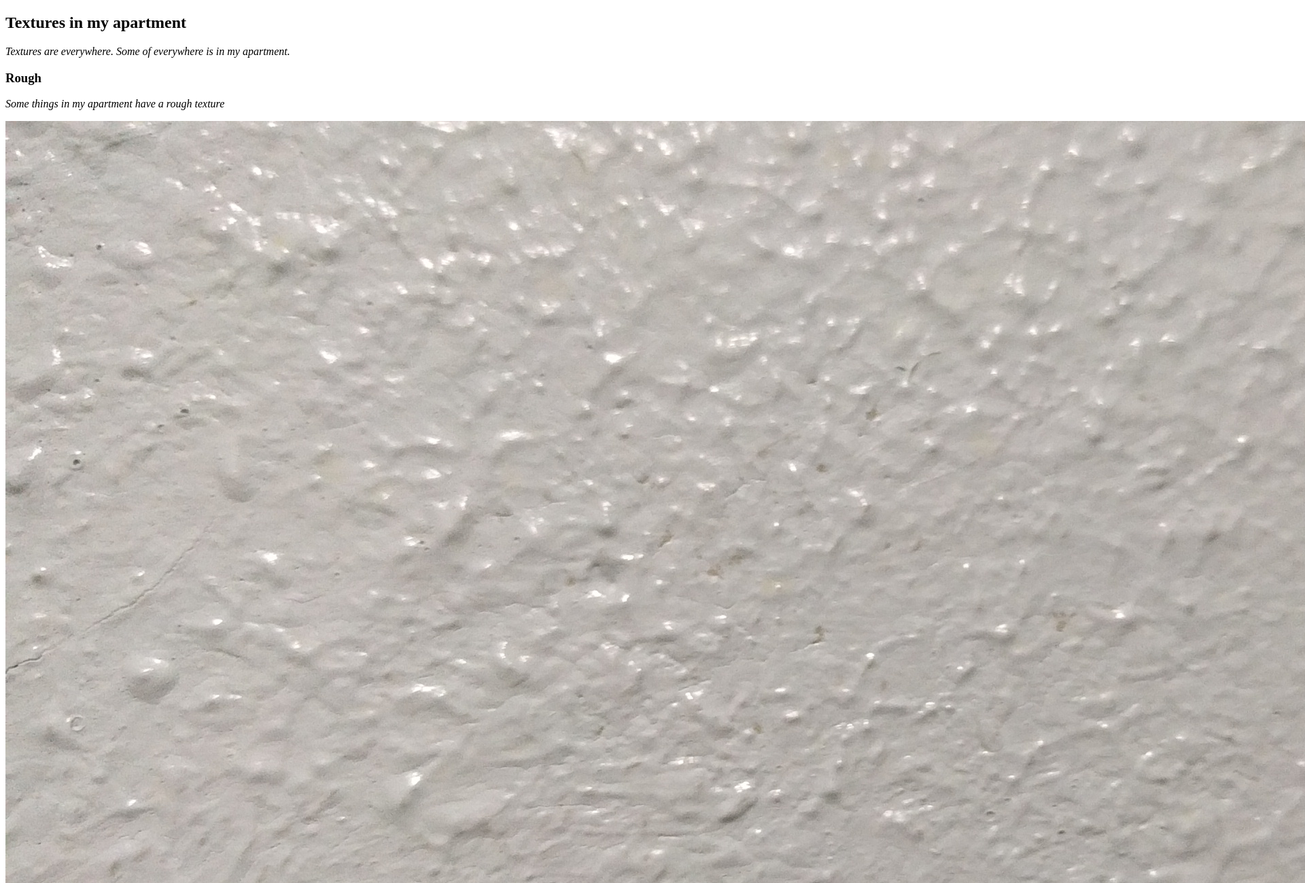
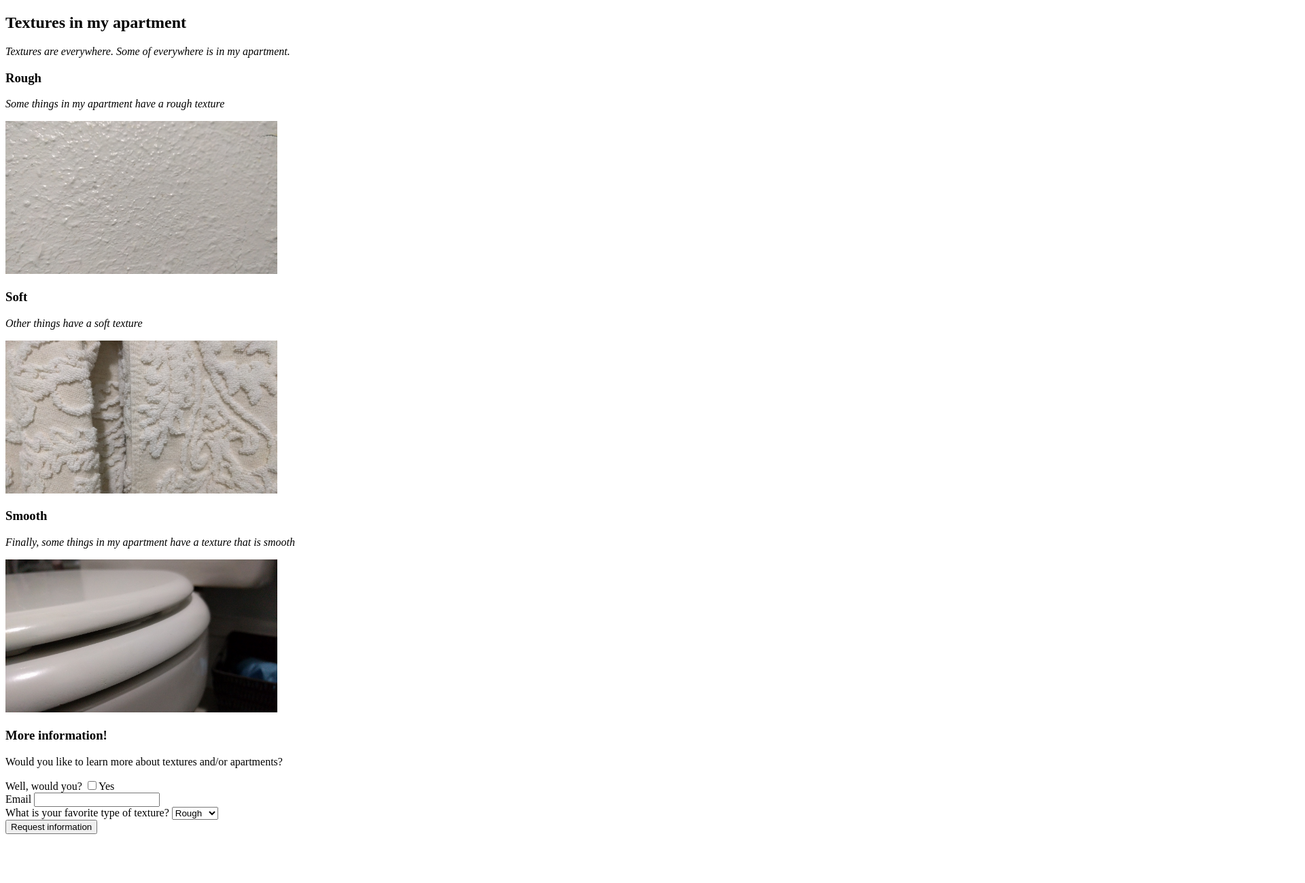
Before and after one commit to laurieskelly/dbc-gitpages-project, a plain HTML site: page index.html in a window 1280 px wide. Shown: the top 1299 px of the page at 68% size, 1920 px wide, since content can reach past the window. After the commit the page ends 1235 px from the top, so only its background shows below. Drawn offline with Linux system fonts and the light colour scheme.

Commit message:
cleaned up form

```diff
--- a/index.html
+++ b/index.html
@@ -12,35 +12,46 @@
 		<h3>Rough</h3>
 		<p><em>Some things in my apartment have a rough texture</em></p>
 
-		<img src="images/rough.jpg">
+		<img src="images/rough.jpg" width="400px">
 
 		<h3>Soft</h3>
 		<p><em>Other things have a soft texture</em></p>
 
-		<img src="images/rough.jpg">
+		<img src="images/soft.jpg" width="400px">
 
 		<h3>Smooth</h3>
 		<p><em>Finally, some things in my apartment have a texture that is smooth</em></p>
 
-		<img src="images/smooth.jpg">
+		<img src="images/smooth.jpg" width="400px">
 
-		<h5>More information</h5>
+		<br>
+		<h3>More information!</h3>
 
 		<form action="success.html">
-			<label>Would you like to learn more about textures and/or apartments?</label>
+
+			<p>Would you like to learn more about textures and/or apartments?</p>
+			<div>
+			<label>Well, would you?</label>
 			<input type="checkbox" name="cb-learnmore">Yes
+			</div>
 
+			<div>
 			<label>Email</label>
 			<input type="email" name="email">
+			</div>
 
+			<div>
 			<label>What is your favorite type of texture?</label>
 			<select name="favorite-texture">
 				<option>Rough</option>
 				<option>Soft</option>
 				<option>Smooth</option>
 			</select>
+			</div>
 
+			<div>
 			<button type="Submit">Request information</button>
+			</div>
 
 		</form>
 	</body>
```
